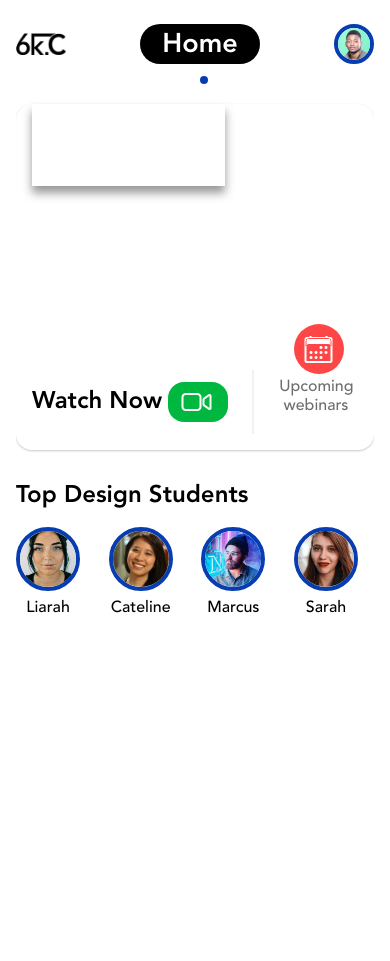
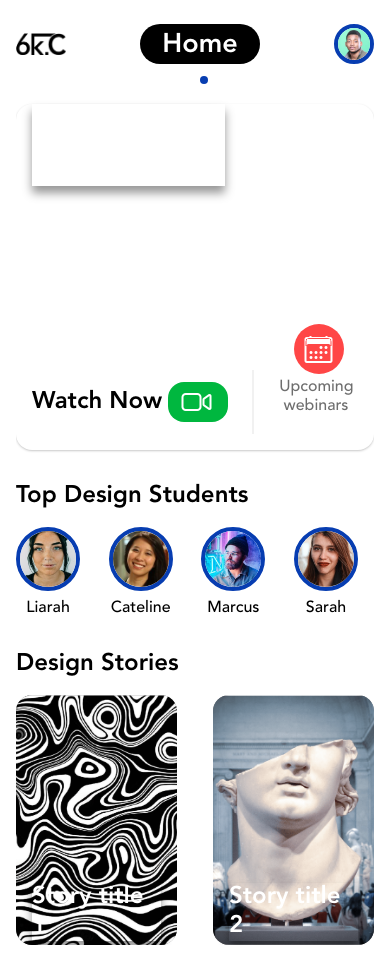
Before and after one commit to FungaiPfende/6kClub, a React Native app: screen /Home in a window 390 px wide. Before the commit the page ends 844 px from the top, so only its background shows below. Built offline with nearby package versions, Linux system fonts and the light colour scheme.

Commit message:
Created Story & Stories components.

```diff
--- /dev/null
+++ b/src/components/Stories.component.jsx
@@ -0,0 +1,37 @@
+import { StyleSheet, Text, View } from "react-native";
+import React from "react";
+
+import { fonts, fontSizes, space, assets } from "../constants/theme";
+
+import { Story } from "./Story.component";
+
+export const Stories = () => {
+  return (
+    <View style={styles.container}>
+      <Text style={styles.title}>Design Stories</Text>
+
+      <View style={styles.cardContainer}>
+        <Story img={assets.story01} title="Story title 1" />
+        <Story img={assets.story02} title="Story title 2" />
+      </View>
+    </View>
+  );
+};
+
+const styles = StyleSheet.create({
+  container: {
+    marginTop: space.xl,
+  },
+
+  title: {
+    fontFamily: fonts.bold,
+    fontSize: fontSizes.h5,
+    marginBottom: space.lg,
+  },
+
+  cardContainer: {
+    flexDirection: "row",
+    justifyContent: "space-between",
+    width: "100%",
+  },
+});
--- /dev/null
+++ b/src/components/Story.component.jsx
@@ -0,0 +1,46 @@
+import { StyleSheet, Text, View, Image } from "react-native";
+import React from "react";
+
+import {
+  shadows,
+  sizes,
+  fonts,
+  fontSizes,
+  space,
+  colours,
+} from "../constants/theme";
+
+export const Story = ({ img, title }) => {
+  return (
+    <View style={styles.card}>
+      <Image source={img} resizeMode="cover" style={styles.cardImage} />
+
+      <Text style={styles.cardTitle}>{title}</Text>
+    </View>
+  );
+};
+
+const styles = StyleSheet.create({
+  card: {
+    height: 250,
+    width: "45%",
+    backgroundColor: "gray",
+    borderRadius: sizes.lg,
+  },
+
+  cardImage: {
+    width: "100%",
+    height: "100%",
+    borderRadius: sizes.lg,
+  },
+
+  cardTitle: {
+    fontFamily: fonts.bold,
+    fontSize: fontSizes.h5,
+    position: "absolute",
+    top: "75%",
+    color: colours.text.white,
+    marginHorizontal: space.lg,
+    ...shadows.dark,
+  },
+});
--- a/src/screens/Home.screen.jsx
+++ b/src/screens/Home.screen.jsx
@@ -6,6 +6,7 @@ import { space } from "../constants/theme";
 import { Header } from "../components/Header.component.jsx";
 import { WebinarCard } from "../components/WebinarCard.component.jsx";
 import { TopStudents } from "../components/TopStudents.component.jsx";
+import { Stories } from "../components/Stories.component.jsx";
 
 export const Home = () => {
   return (
@@ -14,6 +15,7 @@ export const Home = () => {
         <Header />
         <WebinarCard />
         <TopStudents />
+        <Stories />
       </ScrollView>
     </SafeAreaView>
   );
```
